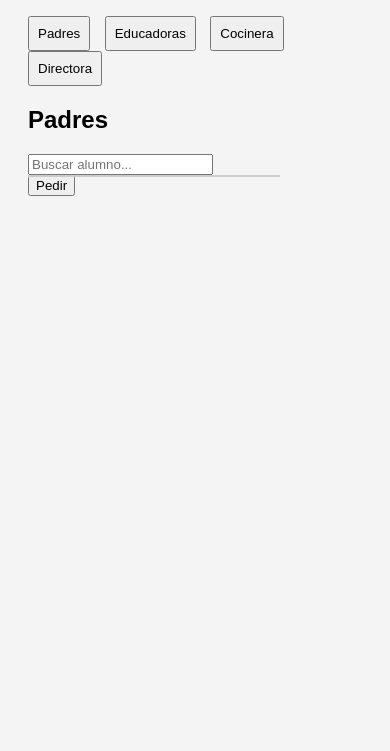
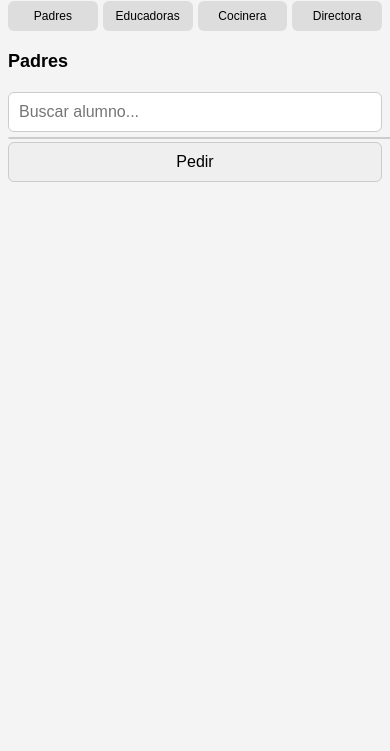
Before and after one commit to samara-saldana/ComedorJardin, a plain HTML site: page index.html in a window 390 px wide. Shown: the part 93-844 px from the top of the page. Drawn offline with Linux system fonts and the light colour scheme; no server answers.

Commit message:
Refactor styles.css for improved layout and design

```diff
--- a/styles.css
+++ b/styles.css
@@ -1,43 +1,116 @@
+/* 🔹 BASE */
 body {
-  font-family: Arial;
+  font-family: Arial, sans-serif;
   background: #f4f4f4;
-  padding: 20px;
+  margin: 0;
+  padding: 10px;
+}
+
+/* 🔹 TABS */
+.tabs {
+  display: flex;
+  flex-wrap: wrap;
+  gap: 5px;
 }
 
 .tabs button {
-  margin-right: 10px;
-  padding: 8px;
+  flex: 1;
+  padding: 10px;
+  font-size: 14px;
+  border: none;
+  background: #ddd;
+  border-radius: 6px;
+  cursor: pointer;
 }
 
+.tabs button:hover {
+  background: #ccc;
+}
+
+/* 🔹 CONTENIDO */
 .tab {
   display: none;
-  margin-top: 20px;
+  margin-top: 15px;
 }
 
 .active {
   display: block;
 }
 
+/* 🔹 TARJETAS */
 .card {
   background: white;
+  padding: 12px;
+  margin: 10px 0;
+  border-radius: 10px;
+  box-shadow: 0 2px 6px rgba(0,0,0,0.1);
+  width: 100%;
+  box-sizing: border-box;
+}
+
+/* 🔹 ESTADO PAGADO */
+.pagado {
+  background: #c8e6c9;
+}
+
+/* 🔹 INPUTS Y BOTONES */
+input, button {
+  width: 100%;
+  max-width: 100%;
+  box-sizing: border-box;
   padding: 10px;
-  margin: 10px 0;
-  border-radius: 8px;
+  margin: 5px 0;
+  font-size: 16px; /* evita zoom en iPhone */
+  border-radius: 6px;
+  border: 1px solid #ccc;
 }
+
+/* 🔹 DROPDOWN BUSCADOR */
 .dropdown {
   border: 1px solid #ccc;
   max-height: 150px;
   overflow-y: auto;
   background: white;
   position: absolute;
-  width: 250px;
+  width: 100%; /* 🔥 antes 250px */
+  z-index: 10;
+  border-radius: 6px;
 }
 
 .opcion {
-  padding: 8px;
+  padding: 10px;
   cursor: pointer;
 }
 
 .opcion:hover {
   background: #f0f0f0;
 }
+
+/* 🔹 GRUPOS */
+.grupo {
+  background: #e3f2fd;
+  padding: 8px;
+  border-radius: 6px;
+  margin-top: 15px;
+}
+
+/* 🔹 RESPONSIVE EXTRA */
+@media (max-width: 600px) {
+
+  body {
+    padding: 8px;
+  }
+
+  h2, h3 {
+    font-size: 18px;
+  }
+
+  .tabs button {
+    font-size: 12px;
+    padding: 8px;
+  }
+
+  .card {
+    padding: 10px;
+  }
+}
```
